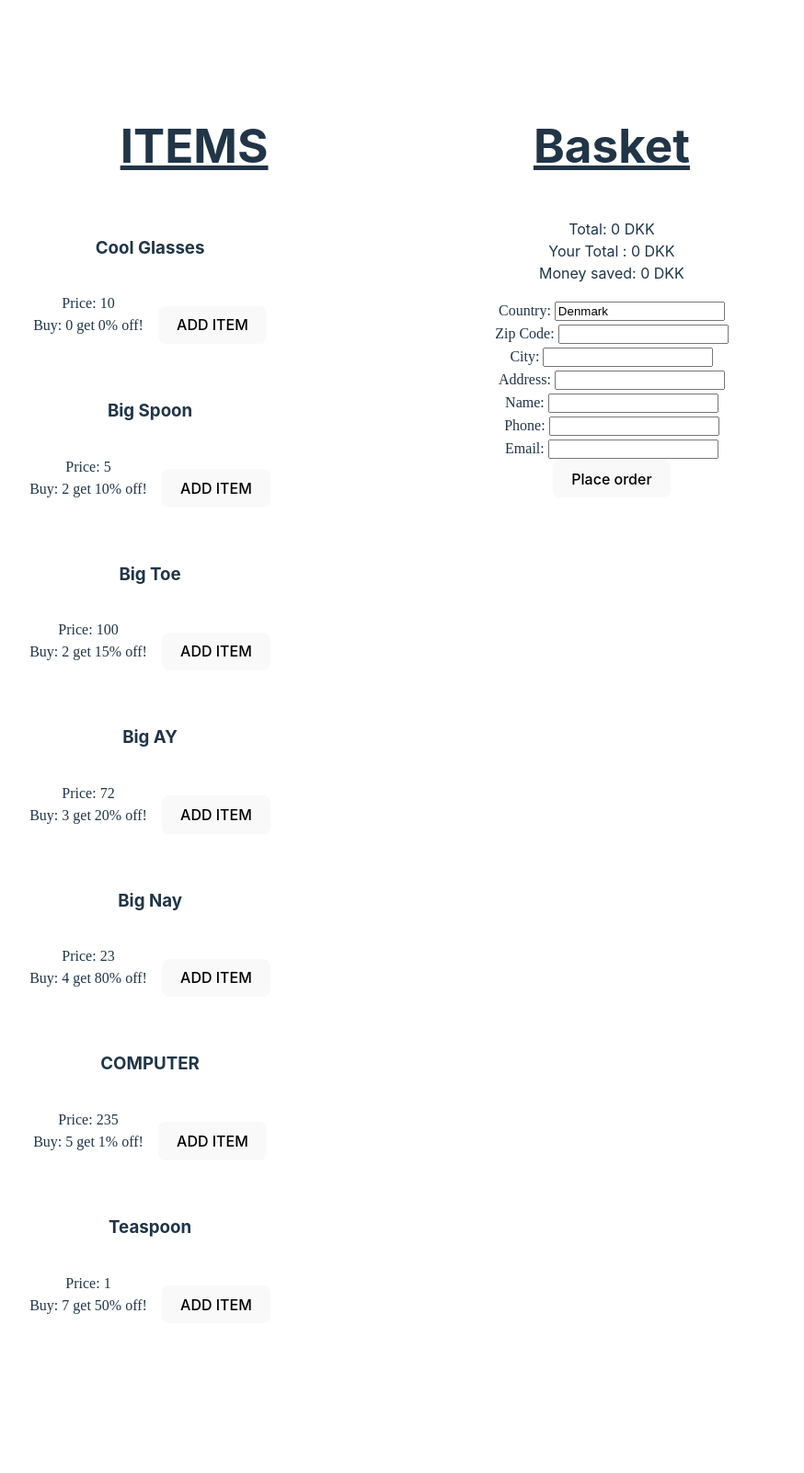
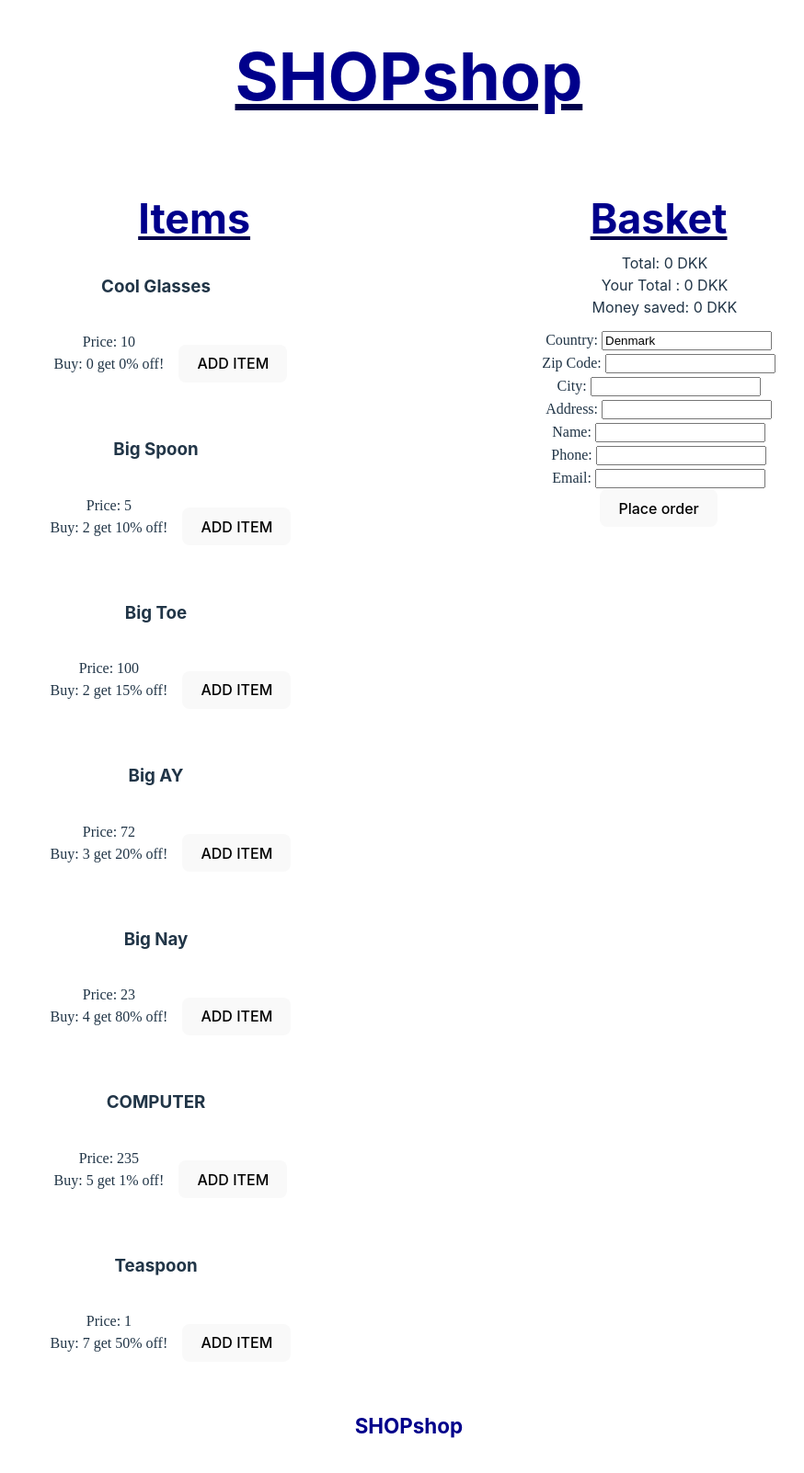
Before and after one commit to GoodGithubAccount/BIGREPO, a React (Vite) app in the folder frontend/: page / in a window 1280 px wide. Shown: the top 1602 px of the page at 92% size, without its empty margins (202-1076 px from the left). Before the commit the page ends 1560 px from the top, so only its background shows below. Built offline with nearby package versions, Linux system fonts and the light colour scheme.

Commit message:
Anna commit 1: Style og layout

```diff
--- a/frontend/src/App.tsx
+++ b/frontend/src/App.tsx
@@ -6,7 +6,9 @@ import ShoppingHandler from './ShoppingHandler';
 function App() {
 	return (
 		<div>
+			<h2>SHOPshop</h2>
 			<ShoppingHandler/>
+			<h4>SHOPshop</h4>
 		</div>
 	);
 }
--- a/frontend/src/ItemView.tsx
+++ b/frontend/src/ItemView.tsx
@@ -14,7 +14,7 @@ function ItemView() {
 
 	return (
 		<div className='itemVIEW'>
-			<h1> ITEMS </h1>
+			<h1> Items </h1>
 			{itemList.map(item => (
 				<ItemCreate
 					key={item.id}
--- a/frontend/src/index.css
+++ b/frontend/src/index.css
@@ -32,18 +32,43 @@ body {
 }
 
 h1 {
-  font-size: 3.2em;
+  font-size: 2.8em;
   line-height: 1.1;
   text-decoration: underline;
+  color: #00008B;
+  text-decoration-color: #00004B;
+  margin: 0;
 }
+
+h2{
+  font-size: 4.5em;
+  line-height: 1.1;
+  text-decoration: underline;
+  text-decoration-color: #00004B;
+  color: #00008B;
+  margin: 0;
+  padding-bottom: 0.8em;
+}
+
+h4{
+  font-size: 1.4em;
+  line-height: 1.1;
+  color: #00008B;
+  margin: 0;
+  padding-bottom: 0.8em;
+}
+
 
 p {
   font-family: "sans-serif";
+  margin-left: 2em;
 }
 
 div{
-  padding: 1em;
+  padding: 0.7em;
+  margin-left: 0.8em;
 }
+
 
 label{
   font-family: "sans-serif";
```
